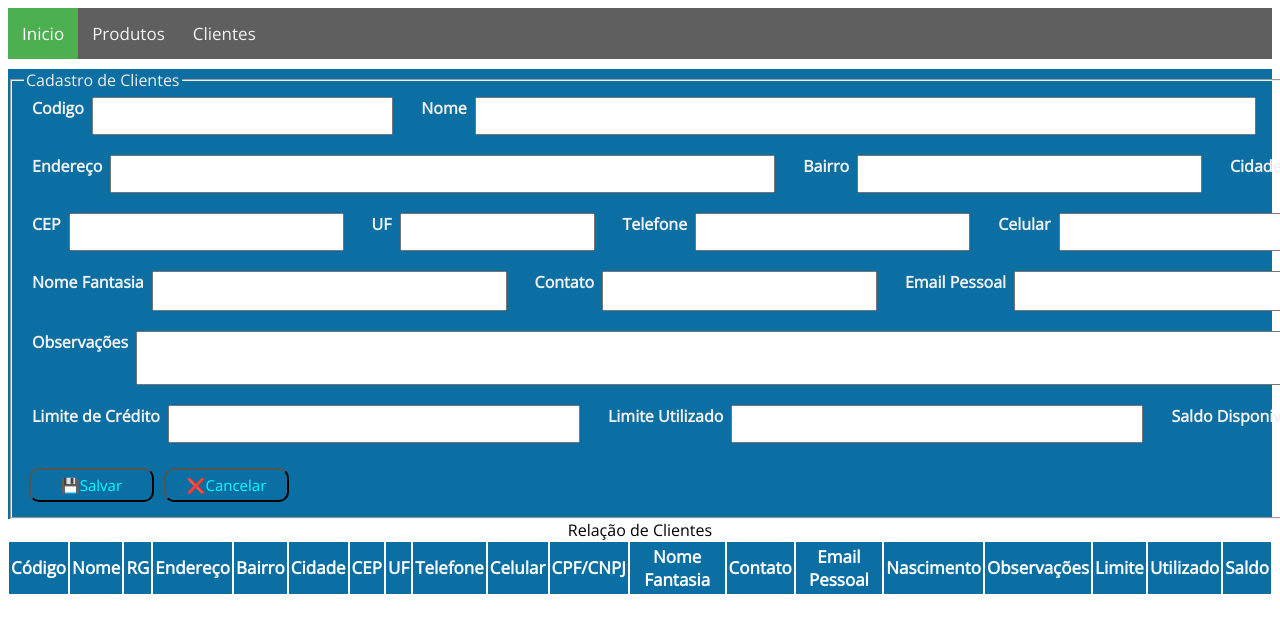
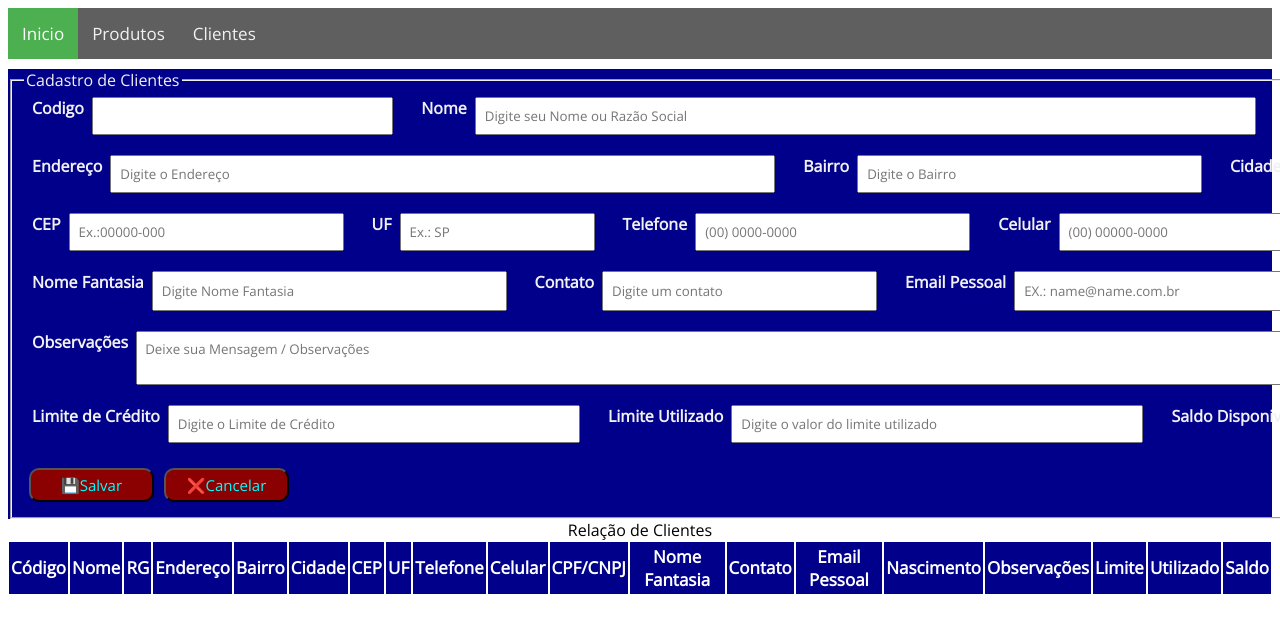
Before and after one commit to FeehExel/inter, a plain HTML site: page index.html in a window 1280 px wide. Shown: the top 632 px of the page. Drawn offline with nearby package versions, Linux system fonts and the light colour scheme.

Commit message:
alteração desing

```diff
--- a/estilo.css
+++ b/estilo.css
@@ -33,7 +33,7 @@ menu a:hover {
 }
 
 .form{
-    background-color: #0b6fa4;
+    background-color: darkblue;
     color:#f1f1f1;
 }
 
@@ -64,7 +64,7 @@ menu a:hover {
 }
 
 button{
-    background-color: #0b6fa4;
+    background-color: darkred;
     color: aqua;
     font-size: 15px;
     padding: 5px;
@@ -93,7 +93,7 @@ table.paleBlueRows {
     background: #D0E4F5;
   }
   table.paleBlueRows thead {
-    background: #0B6FA4;
+    background: darkblue;
     border-bottom: 5px solid #FFFFFF;
   }
   table.paleBlueRows thead th {
--- a/index.html
+++ b/index.html
@@ -26,55 +26,55 @@
                     <input class = "input-control" type="number" size='5'id="codigo" /><br>
 
                     <label class = "right-inline">Nome</label>
-                    <input class = "input-control" type="text" size="80" id="nome" />
+                    <input class = "input-control" type="text" size="80" placeholder="Digite seu Nome ou Razão Social" id="nome" />
 
                     <label class = "right-inline">RG/IE</label>
-                    <input class = "input-control" type="text" size="30" id="rg" />
+                    <input class = "input-control" type="text" size="30" placeholder="EX.: 00.000.000-00" id="rg" />
 
             </div>
 
             <div class = "form-group">
 
                     <label class = "right-inline">Endereço</label>
-                    <input class = "input-control" type="text" size='60'id="endereco" />
+                    <input class = "input-control" type="text" size='60' placeholder="Digite o Endereço" id="endereco" />
 
                     <label class = "right-inline">Bairro</label>
-                    <input class = "input-control" type="text" size="20" id="bairro" />
+                    <input class = "input-control" type="text" size="20" placeholder="Digite o Bairro" id="bairro" />
 
                     <label class = "right-inline">Cidade</label>
-                    <input class = "input-control" type="text" size="30" id="cidade" />
+                    <input class = "input-control" type="text" size="30" placeholder="Ex.: São Paulo" id="cidade" />
 
             </div>
 
             <div class = "form-group">
 
                     <label class = "right-inline">CEP</label>
-                    <input class = "input-control" type="text" size='30'id="cep" />
+                    <input class = "input-control" type="text" size='30' placeholder="Ex.:00000-000" id="cep" />
 
                     <label class = "right-inline">UF</label>
-                    <input class = "input-control" type="text" size="20" id="uf" />
+                    <input class = "input-control" type="text" size="20" placeholder="Ex.: SP" id="uf" />
 
                     <label class = "right-inline">Telefone</label>
-                    <input class = "input-control" type="tel" size="30" id="telefone" />
+                    <input class = "input-control" type="tel" size="30" placeholder="(00) 0000-0000" id="telefone" />
 
                     <label class = "right-inline">Celular</label>
-                    <input class = "input-control" type="tel" size="30" id="celular" />
+                    <input class = "input-control" type="tel" size="30" placeholder="(00) 00000-0000" id="celular" />
 
                     <label class = "right-inline">CPF/CNPJ</label>
-                    <input class = "input-control" type="text" size="30" id="cpfcnpj" />
+                    <input class = "input-control" type="text" size="30" placeholder="CPF.: 000.000.000-00" id="cpfcnpj" />
 
             </div>
 
             <div class = "form-group">
 
                     <label class = "right-inline">Nome Fantasia</label>
-                    <input class = "input-control" type="text" size='30'id="nomeFan" />
+                    <input class = "input-control" type="text" size='30' placeholder="Digite Nome Fantasia" id="nomeFan" />
 
                     <label class = "right-inline">Contato</label>
-                    <input class = "input-control" type="tel" size="20" id="contato" />
+                    <input class = "input-control" type="tel" size="20" placeholder="Digite um contato" id="contato" />
 
                     <label class = "right-inline">Email Pessoal</label>
-                    <input class = "input-control" type="email" size="30" id="email" />
+                    <input class = "input-control" type="email" size="30" placeholder="EX.: name@name.com.br" id="email" />
 
                     <label class = "right-inline">Nascimento</label>
                     <input class = "input-control" type="date" size="30" id="nascimento" />
@@ -83,15 +83,15 @@
 
             <div class = "form-group">
                     <label class = "right-inline">Observações</label>
-                    <textarea class = "input-control" id="observacoes" ></textarea>
+                    <textarea class = "input-control" placeholder="Deixe sua Mensagem / Observações" id="observacoes" ></textarea>
             </div>
 
             <div class = "form-group">
 
                 <label class="right-inline">Limite de Crédito</label>
-                <input class="input-control" type="number" id="limite" />
+                <input class="input-control" type="number" placeholder="Digite o Limite de Crédito" id="limite" />
                 <label class="right-inline">Limite Utilizado</label>
-                <input class="input-control" type="number" id="utilizado" />
+                <input class="input-control" type="number" placeholder="Digite o valor do limite utilizado" id="utilizado" />
                 <label class="right-inline">Saldo Disponivel</label>
                 <input class="input-control" type="number" id="saldo" disabled />
 
```
